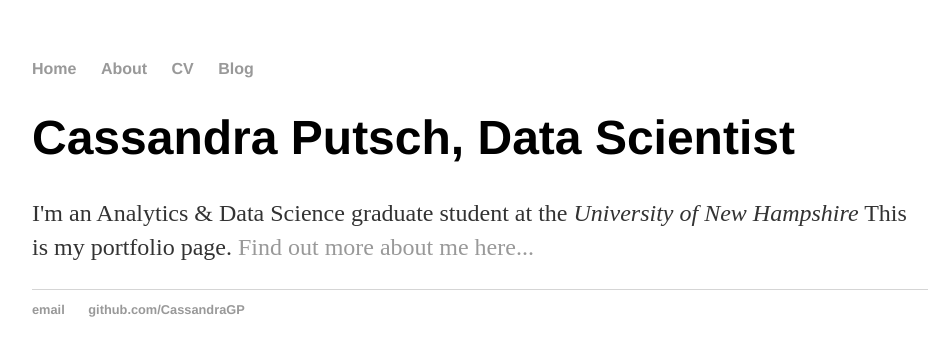
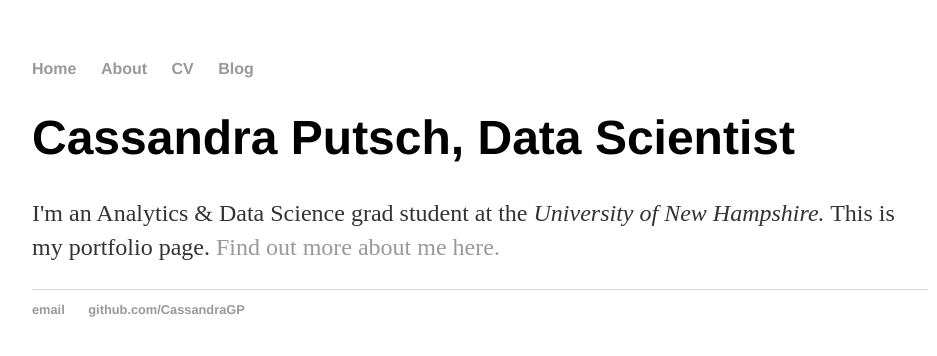
Before and after one commit to CassandraGP/CassandraGP.github.io, a Jekyll site: the page index.html, which Jekyll copies as it is, in a window 1280 px wide. Shown: the top 356 px of the page, without its empty margins (160-1097 px from the left). Built offline with Jekyll 4.4.1, drawn with Linux system fonts in a browser that asks for light colours.

Commit message:
Update index.html
new index commit from canvas file

```diff
--- a/index.html
+++ b/index.html
@@ -17,7 +17,7 @@
 		<div class="container">
     		<div class="blurb">
         		<h1>Cassandra Putsch, Data Scientist</h1>
-				<p>I'm an Analytics & Data Science graduate student at the <em>University of New Hampshire</em> This is my portfolio page. <a href="/about">Find out more about me here...</a></p>
+				<p>I'm an Analytics & Data Science grad student at the <em>University of New Hampshire.</em> This is my portfolio page. <a href="/about">Find out more about me here.</a></p>
     		</div><!-- /.blurb -->
 		</div><!-- /.container -->
 		<footer>
```
Also changed, not shown: other parts of index.html (+1 -1 lines).
